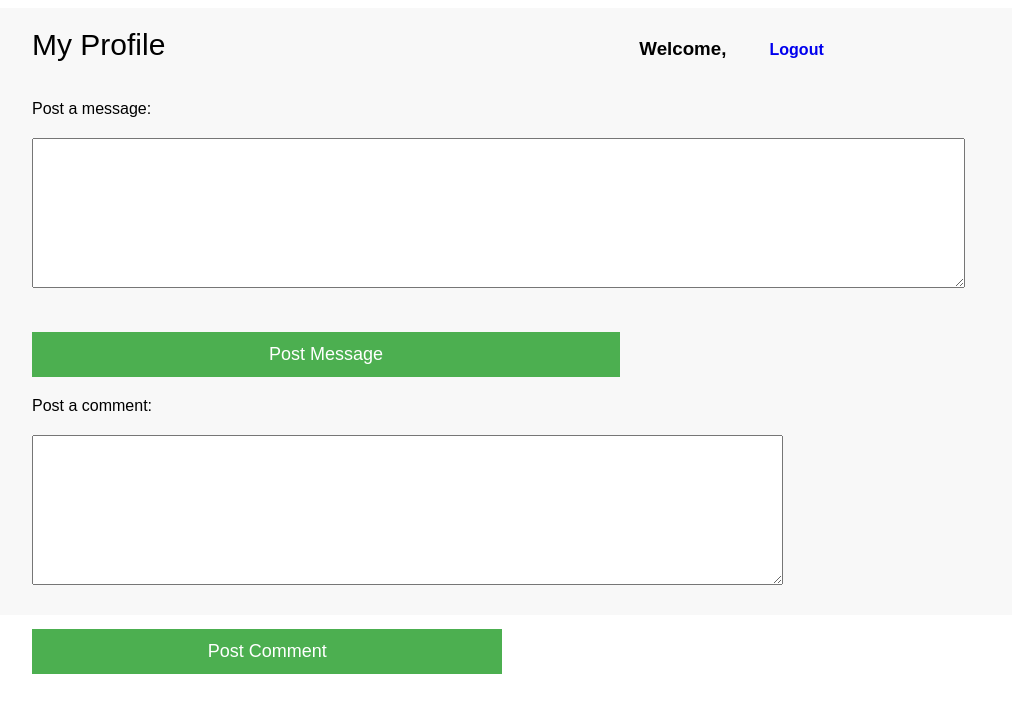
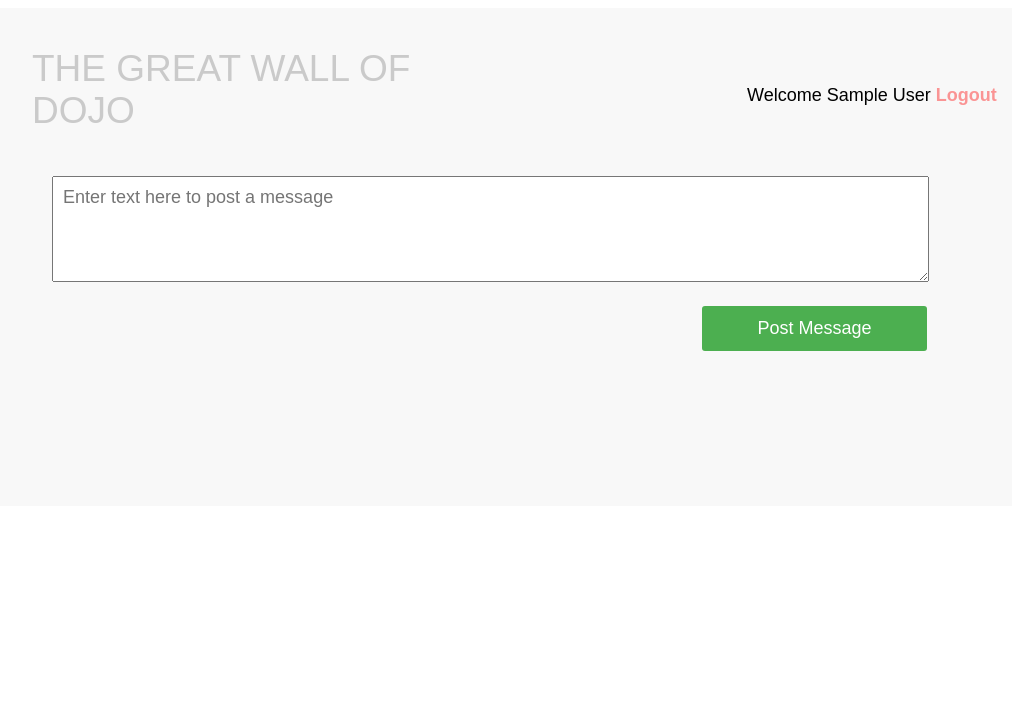
Before and after one commit to oneuptim/thewall, a Flask app: template templates/wall.html in a window 1280 px wide. Shown: the top 713 px of the page, without its empty margins (138-1166 px from the left). Run offline with Flask 2, Linux system fonts and the light colour scheme; the template is opened without the code that fills it, so the values that code supplies are empty; the visitor is signed in with stand-in values (Sample User, id 1); some libraries are stand-ins or nearby versions.

Commit message:
push to git

```diff
--- a/server.py
+++ b/server.py
@@ -2,6 +2,7 @@ from flask import Flask, render_template, session, flash, request, redirect, url
 from mysqlconnection import MySQLConnector
 from flask.ext.bcrypt import Bcrypt
 import os
+import re
 app = Flask(__name__)
 app.secret_key = "fadf34trr32resgfb=Rxlxs80gaeaDfdz"
 bcrypt = Bcrypt(app)
@@ -34,6 +35,15 @@ def register():
 
     mysql.query_db(query, data)
 
+    # session['email'] = request.form['email']
+    # session['password'] = request.form['password']
+    #
+    # query = "SELECT * FROM users WHERE email = :email LIMIT 1"
+    # data = { 'email': session['email'] }
+    #
+    # session['id'] = user[0]['id']
+    # session['first_name'] = user[0]['first_name']
+
     return redirect('/')
 
 @app.route('/login', methods=['GET', 'POST'])
@@ -43,40 +53,85 @@ def login():
 
     query = "SELECT * FROM users WHERE email = :email LIMIT 1"
     data = { 'email': session['email'] }
-
     user = mysql.query_db(query, data)
     if bcrypt.check_password_hash(user[0]['password'], session['password']):
-        session['id'] = id
-        return redirect('/wall/', id=id)
+        session['id'] = user[0]['id']
+        session['first_name'] = user[0]['first_name']
+        # print "Set session", session['first_name']
+        # Double check the above!
+        return redirect('/wall')
     else:
         flash ("Your entred invalid credentials, please try again!")
 
     return redirect('/')
 
-
-@app.route('/wall/<id>', methods=['GET', 'POST'])
-def wall(id):
-    flash ("You have successfully logged in!")
-
-    query = "SELECT * FROM users WHERE id = :id LIMIT 1"
-    data = { 'id': id }
-
-    user = mysql.query_db(query, data)
-    print user
-    return render_template('wall.html', users = user[0], id=id)
-
-
 @app.route('/post', methods=['POST'])
 def make_post():
 
-    query = "INSERT INTO messages (messages.messages) VALUES (:post_submit)"
-    data = { 'post_submit': request.form['post_submit'] }
+    query = "INSERT INTO messages (messages, created_at, updated_at, user_id) VALUES (:post_submit, NOW(), NOW(), :session_id)"
+    data = {
+            'post_submit': request.form['wall_post'],
+            'session_id':session['id']
+            }
 
     post_message = mysql.query_db(query, data)
-    print post_message
 
-    return redirect('/wall', post_message=post_message)
+    return redirect('/wall')
 
+@app.route('/delete/<post_id>', methods=['POST'])
+def delete_post(post_id):
+
+    query = "DELETE FROM messages, user_id LEFT JOIN users WHERE messages.id = :post_id"
+    data = { 'user_id': session['id'], 'post_id': post_id }
+
+    delete_message = mysql.query_db(query, data)
+
+    return redirect('/wall')
+
+@app.route('/comments', methods=['POST'])
+def make_comment():
+
+    query = "INSERT INTO comments (comments, created_at, updated_at, message_id, user_id) VALUES (:comment, NOW(), NOW(), :message_id, :user_id)"
+    data = {
+            'comment': request.form['comment_post'],
+            'message_id': request.form['hidden'],
+            'user_id':session['id']
+            }
+
+    mysql.query_db(query, data)
+
+    return redirect('/wall')
+
+@app.route('/delete/<comment_id>', methods=['POST'])
+def delete_comment(comment_id):
+
+    query = "DELETE FROM comments WHERE comments.id = :comment_id LEFT JOIN users ON comments.user_id = users.id"
+    data = { 'user_id': session['id'], 'comment_id': comment_id }
+
+    delete_comment = mysql.query_db(query, data)
+    print "Deleting route working!"
+    return redirect('/wall')
+
+@app.route('/wall')
+def show_post():
+
+    query = "SELECT messages.messages, messages.id, messages.created_at, users.first_name, users.last_name FROM messages JOIN users ON messages.user_id = users.id  ORDER BY created_at DESC"
+
+    messages = mysql.query_db(query)
+
+    query = "SELECT comments.comments, comments.id, comments.created_at, users.first_name, users.last_name , comments.message_id FROM comments LEFT JOIN users ON comments.user_id = users.id  ORDER BY created_at ASC"
+
+    comments = mysql.query_db(query)
+    # print comments
+
+    query = "SELECT first_name FROM users WHERE ID = :session_id"
+    data = {
+            'session_id': session['id']
+            }
+
+    first_name = mysql.query_db(query, data)
+
+    return render_template('wall.html', messages=messages, comments=comments, name=first_name)
 
 
 @app.route('/logout')
@@ -114,3 +169,15 @@ def static_file_hash(filename):
 
 
 app.run(debug=True)
+
+#
+# @app.route('/wall')
+# def wall():
+#     flash ("You have successfully logged in!")
+#
+#     query = "SELECT * FROM users WHERE id = :id LIMIT 1"
+#     data = { 'id': id }
+#
+#     user = mysql.query_db(query, data)
+#     print user
+#     return render_template('wall.html', users = user)
--- a/static/css/styles.css
+++ b/static/css/styles.css
@@ -1,8 +1,12 @@
+body {
+  font-family: "futura-pt",sans-serif;
+}
 #wrapper {
   width: 980px;
   background: #f8f8f8;
   padding:20px 0 200px 40px;
   margin: 0 auto;
+  display: block;
 }
 
 .register {
@@ -27,12 +31,11 @@ input {
 }
 
 input[type=submit] {
-  width: 60%;
   padding: 12px;
   font-size: 18px;
   font-weight: 100;
   margin-top: 20px;
-  background-color: #4CAF50;
+  /*background-color: #4CAF50;*/
   color: #fff;
   border: none;
 }
@@ -51,23 +54,23 @@ hr {
 }
 
 h1 {
-  font-size: 60px;
-  font-weight: bold;
+  font-size: 40px;
+  font-weight: 100;
   margin-bottom: 40px;
-  font-family: arial;
+  font-family: "futura-pt",sans-serif;
   color: #b9b9b9;
-  text-align: center;
+  text-transform: uppercase;
 }
 
 h2 {
   font-size: 30px;
   margin-bottom: 40px;
-  font-family: arial;
+  font-family: "futura-pt",sans-serif;
   font-weight: 100;
 }
 
 h4 {
-  font-family: arial;
+  font-family: "futura-pt",sans-serif;
 }
 
 .flash_success {
@@ -77,7 +80,7 @@ h4 {
   padding: 10px;
   width: 100%;
   text-align: center;
-  font-family: arial;
+  font-family: "futura-pt",sans-serif;
   width: 40%;
   display: block;
 }
@@ -90,55 +93,134 @@ h4 {
   padding: 10px;
   width: 100%;
   text-align: center;
-  font-family: arial;
+  font-family: "futura-pt",sans-serif;
   display: block;
 }
 
 .header {
   width: 320px;
-  display: inline-block;
-  margin-bottom: 40px;
+  margin-bottom: 50px;
+  margin-top: -60px;
+  margin-left: 715px;
 }
 
-.hearder, h2, p {
-  display: inline;
-  margin-right: 470px;
-  font-family: arial;
+.logo {
+  width: 440px;
+  display: inline-block;
+  height: 60px;
+  font-size: 37px;
+  font-family: "futura-pt",sans-serif;
+  font-weight: 100;
+  margin-top: 20px;
+  color: #cacaca;
+  text-transform: uppercase;
 }
 
-.hearder, h3 {
+h2 {
   display: inline;
-  margin-right: 38px;
-  font-family: arial;
+  margin-right: 350px;
+  font-family: "futura-pt",sans-serif;
+}
+
+h3 {
+  display: inline;
+  margin-right: 0px;
+  font-family: "futura-pt",sans-serif;
 }
 
 a {
   text-decoration: none;
-  font-family: arial;
+  font-family: "futura-pt",sans-serif;
 }
 
 textarea {
-  width: 93%;
-  margin: 20px 0;
+  width: 95%;
   padding: 10px;
-  font-size: 14px;
-  font-family: arial;
+  font-size: 18px;
+  font-family: "futura-pt",sans-serif;
+  font-weight: 100;
 }
 
-forms, .comments {
-  width: 80%;
-  float: left;
+.postsBtn {
+  background-color: #4caf50;
+  float: right;
+  width: 25%;
+  margin-right: 25px;
+  border-radius: 3px;
+  font-family: "futura-pt",sans-serif;
 }
 
-/*.postsBtn, input[type=submit] {
-  background-color: #6f6f6f;
+.spashBtn {
+  background-color: #4CAF50;
+  width: 105%;
+  border-radius: 4px;
+  font-family: "futura-pt",sans-serif;
+  }
+
+.commentsBtn {
+  background-color: #6666a9;
   float: right;
-  margin-right: 20px;
+  width: 25%;
+  margin-right: 25px;
+  border-radius: 3px;
+  font-family: "futura-pt",sans-serif;
 }
 
-.commentsBtn, input[type=submit] {
-  background-color: #5f5fc5;
-  float: right;
-  margin-right: 20px;
-  margin-top: 0px;
+.posts {
+  margin-top: 10px;
+  margin-bottom: 10px;
+  display: inline;
+}
+
+.comments {
+  display: inline;
+  /*background-color: pink;*/
+}
+
+/*textarea .comments {
+  height: 10px;
 }*/
+
+.wall {
+  width: 900px;
+  /*background-color: yellow;*/
+  padding: 20px;
+}
+
+/*h5 {
+  font-weight: bold;
+  font-size: 14px;
+  font-family: "futura-pt",sans-serif;
+  margin-bottom: 0px;
+  color: #6060d4;
+}*/
+
+.post, h5 {
+  font-size: 14px;
+  margin-bottom: 0px;
+  color: #6060d4;
+  margin-top: 120px;
+}
+
+a, h5 {
+  color: red;
+  opacity: 0.4;
+}
+
+a:hover, h5 {
+  color: red;
+  opacity: 1;
+}
+
+h6 {
+  font-size: 12px;
+  font-family: "futura-pt",sans-serif;
+  margin-bottom: 0px;
+  color: #6060d4;
+}
+
+p {
+  font-size: 18px;
+  font-family: "futura-pt",sans-serif;
+  font-weight: 100;
+}
--- a/templates/wall.html
+++ b/templates/wall.html
@@ -4,26 +4,41 @@
     <meta charset="utf-8">
     <title>The Wall | Profile</title>
     <link rel="stylesheet" href="{{ url_for('static', filename='css/styles.css') }}">
+    <script src="https://use.typekit.net/iii7xtz.js"></script>
+    <script>try{Typekit.load({ async: true });}catch(e){}</script>
   </head>
 <body>
 <div id="wrapper">
-      <h2>My Profile</h2>
+<div class="logo">The Great Wall of Dojo</div>
 <div class="header">
-        <h3>Welcome, {{ users['first_name'] }} {{ users['last_name'] }}</h3>
-      <a href="{{ url_for('logout') }}"><strong>Logout</strong></a>
+<p>Welcome {{ session['first_name'] }}  </i><a href="{{ url_for('logout') }}"><strong> Logout</strong></a>
 </div>
   <!-- End header div -->
 <div class="wall">
-        <p>Post a message:</p>
+  <!-- Form for posting messages starts here -->
   <form class="" action="/post" method="post">
-          <textarea name="wall_post" rows="8" cols="80"></textarea>
+    <textarea name="wall_post" rows="4" cols="118" placeholder="Enter text here to post a message"></textarea>
     <input class="postsBtn" type="submit" name="post_submit" value="Post Message">
   </form>
-        <p>Post a comment:</p>
-        <form class="comments" action="/" method="post">
-          <textarea name="wall_post" rows="8" cols="20"></textarea>
+  <!-- Loop for messages being posted starts here -->
+  {% for i in messages: %}
+  <h5 class="post">Posted by: {{ i['first_name']}} on {{i['created_at']}} | <a href="/delete/{{i['id']}}">Delete</a></h5>
+  <p>{{ i['messages'] }}</p>
+  {% for j in comments:%}
+  {% if i['id'] == j['message_id']%}
+  <!-- Comments start here -->
+  <div class="comments">
+    <h6>Comment left by: {{ j['first_name'] }} on {{ j['created_at'] }} | <a href="/delete/{{j['id']}}">Delete</a></h6>
+    <p>{{j['comments']}}</p>
+    {%endif%}
+    {%endfor%}
+    <form class="" action="/comments" method="post">
+      <input type="hidden" name="hidden" value="{{i['id']}}">
+      <textarea name="comment_post" rows="4" cols="100" placeholder="Leave a comment to this post by entering your comment here!"></textarea>
       <input class="commentsBtn" type="submit" name="comment_submit" value="Post Comment">
     </form>
+    {% endfor %}
+  </div>
 </div>
 </div>
 <!-- End Wrapper -->
```
Also changed, not shown: templates/index.html (+5 -3 lines), 2 other files. Lines whose indentation alone changed are shown as unchanged.
